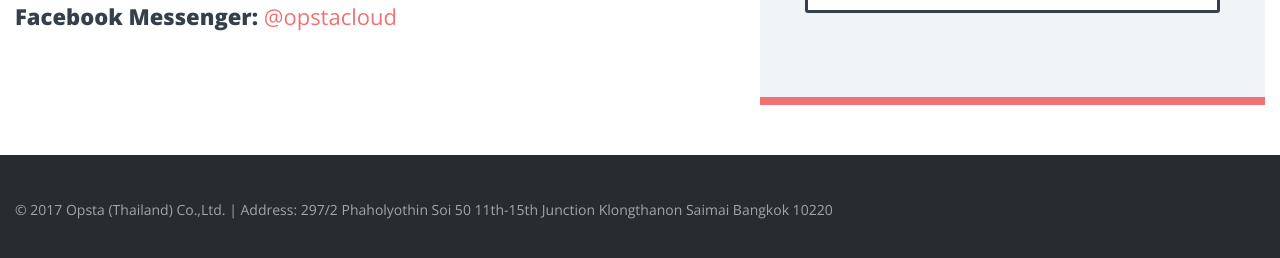
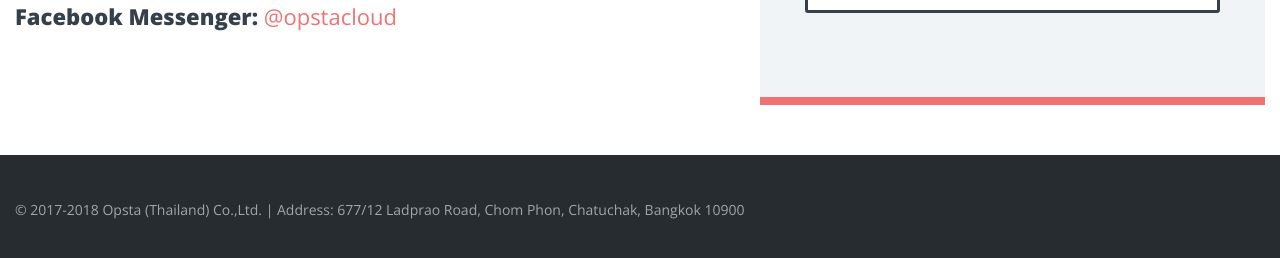
Before and after one commit to opsta/opsta-training.github.io, a plain HTML site: page openstack-workshop-7.html in a window 1280 px wide. Shown: the part 6431-6689 px from the top of the page. Drawn offline with nearby package versions, Linux system fonts and the light colour scheme.

Commit message:
Change Address

```diff
--- a/openstack-workshop-7.html
+++ b/openstack-workshop-7.html
@@ -292,7 +292,7 @@
   </div>
   <footer class="footer-content">
     <div class="container">
-      <p class="copyright">© 2017 Opsta (Thailand) Co.,Ltd. | Address: 297/2 Phaholyothin Soi 50 11th-15th Junction Klongthanon Saimai Bangkok 10220</p>
+      <p class="copyright">© 2017-2018 Opsta (Thailand) Co.,Ltd. | Address: 677/12 Ladprao Road, Chom Phon, Chatuchak, Bangkok 10900</p>
     </div>
   </footer>
 </body>
```
